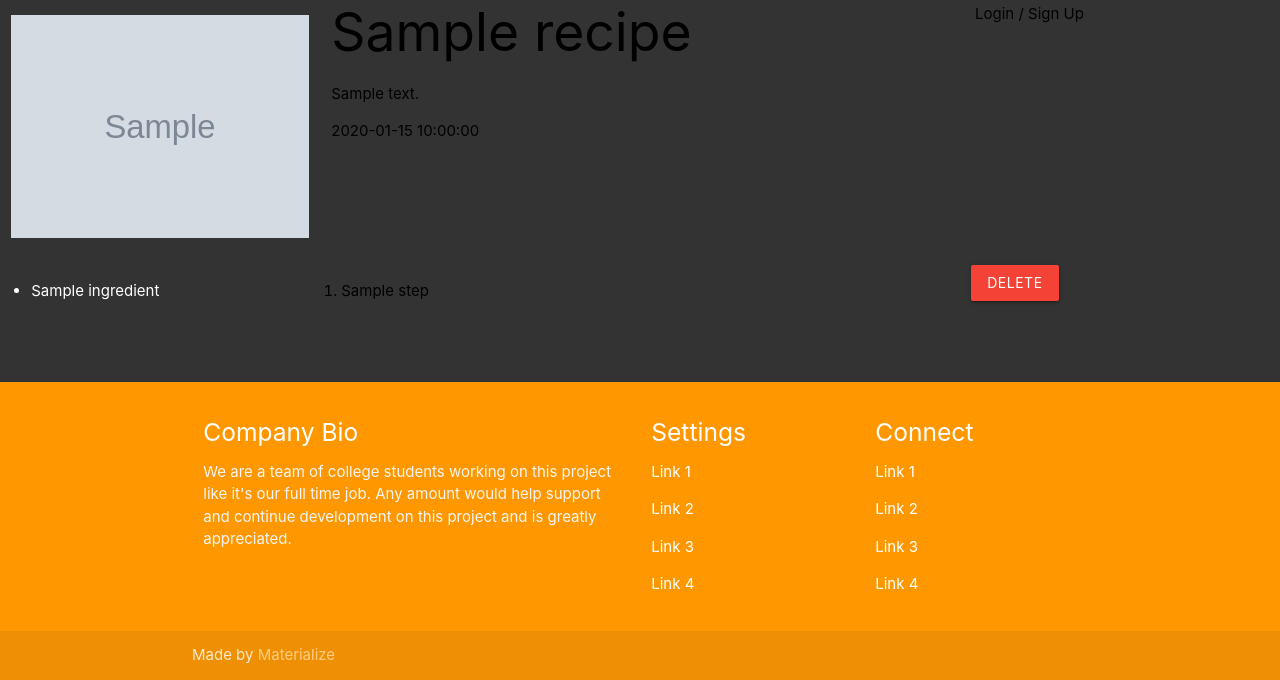
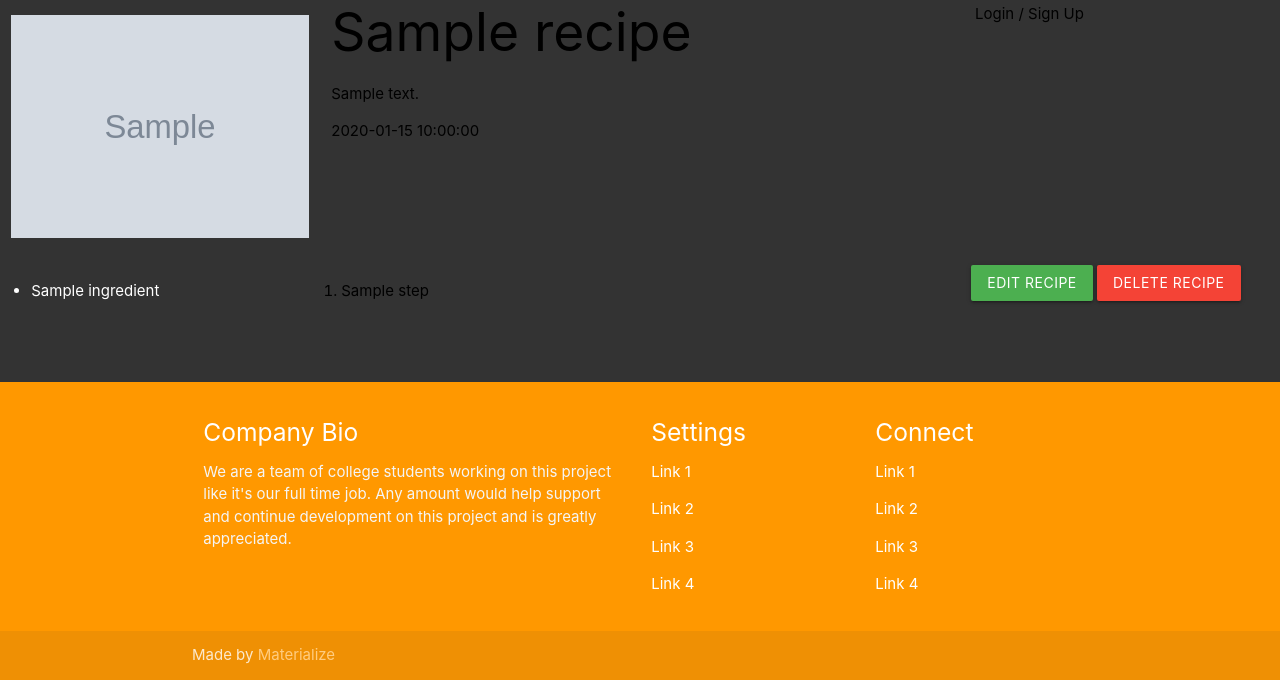
Before and after one commit to Code-Institute-Submissions/MS3-4, a Flask app: template MS3_Cookbook/templates/recipe.html in a window 1280 px wide. Shown: the part 97-777 px from the top of the page. Run offline with Flask 2, Linux system fonts and the light colour scheme; the template is opened without the code that fills it: most values are stand-ins (such as "Sample title", 1, 10 or a date in 2020); grey boxes marked "Sample" are stand-in pictures; parts of the project's set-up code (start-up, migrations or seed data) failed here and were passed over; some libraries are stand-ins or nearby versions.

Commit message:
Added edit button to recipe pages

```diff
--- a/MS3_Cookbook/templates/recipe.html
+++ b/MS3_Cookbook/templates/recipe.html
@@ -33,7 +33,8 @@
         </ol>
     </div>
     <div class="col l3">
-        <a href="/recipe/{{ recipe._id }}/delete" class="btn red">Delete</a>
+        <a href="/recipe/{{ recipe._id }}/edit" class="btn green">Edit Recipe</a>
+        <a href="/recipe/{{ recipe._id }}/delete" class="btn red">Delete Recipe</a>
     </div>
 </div>
 
```
